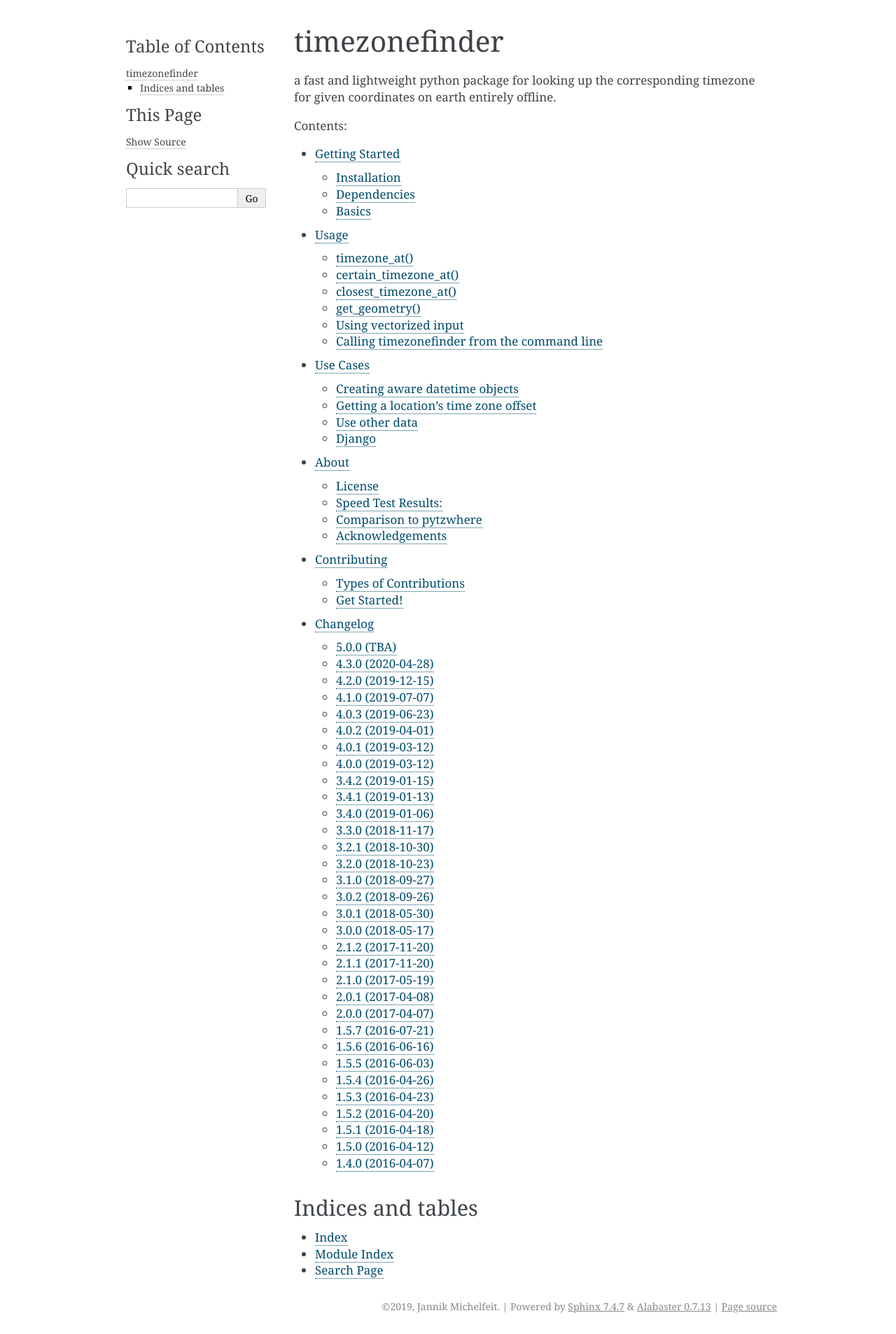
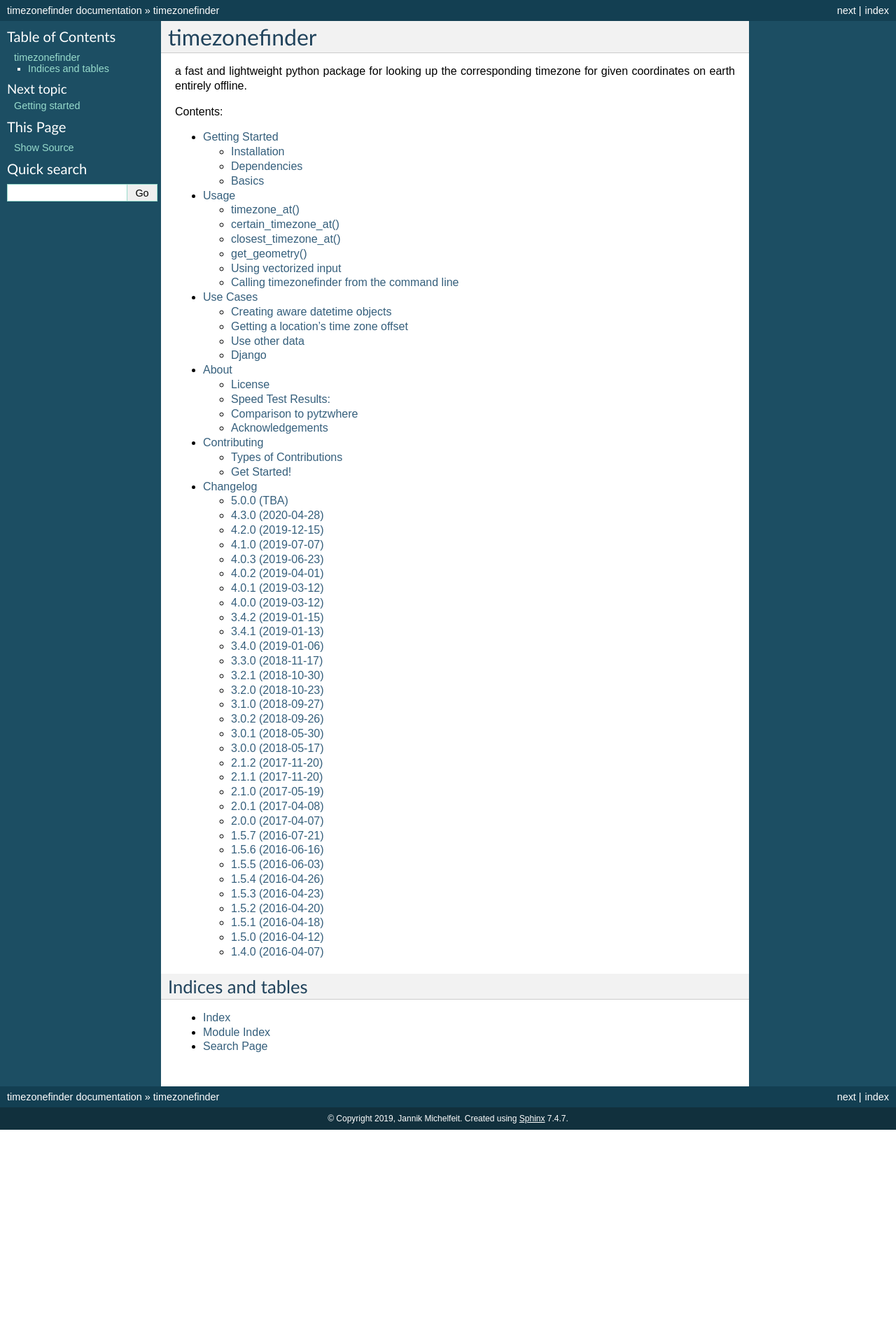
Before and after one commit to jannikmi/timezonefinder, a Sphinx documentation site: the page built from docs/index.rst, in a window 1280 px wide. Shown: the whole page at 70% size. Built offline with Sphinx 7.4.7, drawn with Linux system fonts in a browser that asks for light colours; the version number could not be read and is left out; after the commit the page ends 1615 px from its top, so only the background shows below that; some of the changed lines change nothing that is shown.

Commit message:
fix doc build
adjust sphinx settings:
reorganise import. properly set path variable

```diff
--- a/docs/conf.py
+++ b/docs/conf.py
@@ -10,27 +10,31 @@
 # add these directories to sys.path here. If the directory is relative to the
 # documentation root, use os.path.abspath to make it absolute, like shown here.
 #
-import os
-import re
-import sys
+# import os
+# import sys
+#
+# # sys.path.insert(0, os.path.abspath('.'))
+#
+# # Get the project root dir, which is the parent dir of this
+# cwd = os.getcwd()
+# project_root = os.path.dirname(cwd)
+#
+# # Insert the project root dir as the first element in the PYTHONPATH.
+# # This lets us ensure that the source package is imported, and that its
+# # version is used.
+# sys.path.insert(0, os.path.join(project_root, 'src'))
+# print(sys.path)
 
-# sys.path.insert(0, os.path.abspath('.'))
-
-# Get the project root dir, which is the parent dir of this
-cwd = os.getcwd()
-project_root = os.path.dirname(cwd)
-
-# Insert the project root dir as the first element in the PYTHONPATH.
-# This lets us ensure that the source package is imported, and that its
-# version is used.
-sys.path.insert(0, os.path.join(project_root, 'src'))
+from os.path import pardir, join
 
 
 def get_version():
-    return open(os.path.join(project_root, 'VERSION')).read()
+    return open(join(pardir, 'VERSION')).read()
 
 
-
+# TODO
+# import sys
+# sys.path.insert(0, pardir)
 # import timezonefinder  # needed for auto document, ATTENTION: must then be installed during online build!
 
 # -- Project information -----------------------------------------------------
@@ -75,7 +79,7 @@
 # The theme to use for HTML and HTML Help pages.  See the documentation for
 # a list of builtin themes.
 #
-html_theme = 'alabaster'
+html_theme = 'classic'
 
 # Add any paths that contain custom static files (such as style sheets) here,
 # relative to this directory. They are copied after the builtin static files,
```
